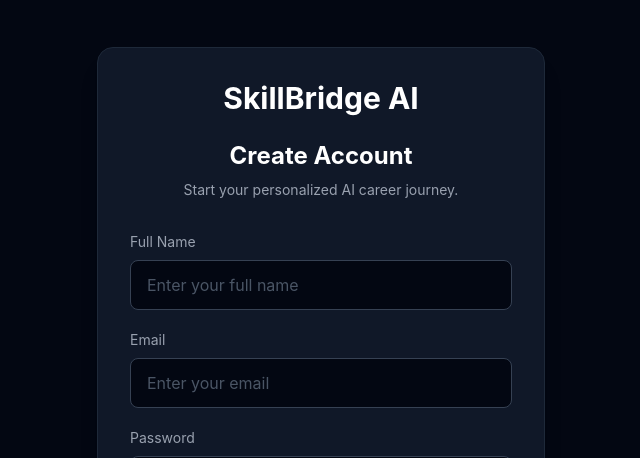
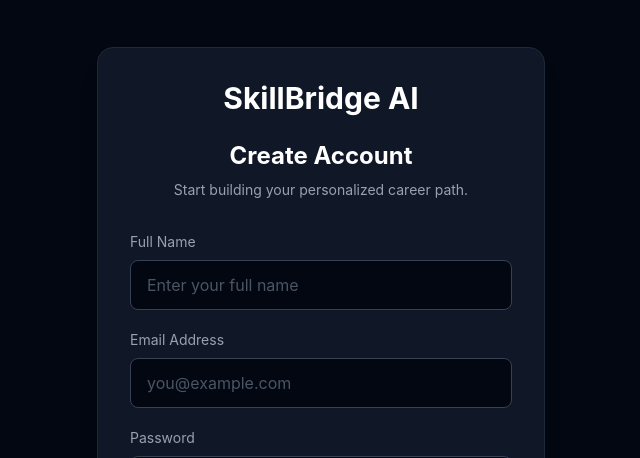
Before and after one commit to hardikgarg30/SkillBridge-AI, a React (Vite) app in the folder client/: page /register in a window 1280 px wide. Shown: the top 458 px of the page, without its empty margins (319-959 px from the left). Built offline with nearby package versions, Linux system fonts and the light colour scheme; no server answers.

Commit message:
Fix register API for local and production

```diff
--- a/client/src/pages/Register.jsx
+++ b/client/src/pages/Register.jsx
@@ -83,9 +83,10 @@ function Register() {
         }
       );
 
-      const result = await response
-        .json()
-        .catch(() => null);
+      const result =
+        await response
+          .json()
+          .catch(() => null);
 
       console.log(
         "Register response:",
@@ -133,6 +134,7 @@ function Register() {
       <div className="mx-auto flex min-h-[90vh] max-w-md items-center justify-center">
         <div className="w-full rounded-2xl border border-gray-800 bg-gray-900 p-8 shadow-xl">
 
+          {/* Header */}
           <div className="mb-8 text-center">
             <Link
               to="/"
@@ -146,26 +148,31 @@ function Register() {
             </h1>
 
             <p className="mt-2 text-sm text-gray-400">
-              Start your personalized AI career journey.
+              Start building your personalized career path.
             </p>
           </div>
 
+          {/* Error */}
           {error && (
             <div className="mb-5 rounded-lg border border-red-800 bg-red-950 px-4 py-3 text-sm text-red-300">
               {error}
             </div>
           )}
 
+          {/* Success */}
           {success && (
             <div className="mb-5 rounded-lg border border-green-800 bg-green-950 px-4 py-3 text-sm text-green-300">
               {success}
             </div>
           )}
 
+          {/* Register Form */}
           <form
             onSubmit={handleRegister}
             className="space-y-5"
           >
+
+            {/* Full Name */}
             <div>
               <label className="mb-2 block text-sm text-gray-400">
                 Full Name
@@ -184,9 +191,10 @@ function Register() {
               />
             </div>
 
+            {/* Email */}
             <div>
               <label className="mb-2 block text-sm text-gray-400">
-                Email
+                Email Address
               </label>
 
               <input
@@ -195,13 +203,14 @@ function Register() {
                 onChange={(e) =>
                   setEmail(e.target.value)
                 }
-                placeholder="Enter your email"
+                placeholder="you@example.com"
                 autoComplete="email"
                 required
                 className="w-full rounded-lg border border-gray-700 bg-gray-950 px-4 py-3 text-white outline-none transition placeholder:text-gray-600 focus:border-gray-500"
               />
             </div>
 
+            {/* Password */}
             <div>
               <label className="mb-2 block text-sm text-gray-400">
                 Password
@@ -220,6 +229,7 @@ function Register() {
               />
             </div>
 
+            {/* Confirm Password */}
             <div>
               <label className="mb-2 block text-sm text-gray-400">
                 Confirm Password
@@ -240,6 +250,7 @@ function Register() {
               />
             </div>
 
+            {/* Submit */}
             <button
               type="submit"
               disabled={loading}
@@ -251,6 +262,7 @@ function Register() {
             </button>
           </form>
 
+          {/* Login Link */}
           <div className="mt-7 text-center text-sm text-gray-400">
             Already have an account?{" "}
             <Link
@@ -260,6 +272,7 @@ function Register() {
               Login
             </Link>
           </div>
+
         </div>
       </div>
     </div>
```
